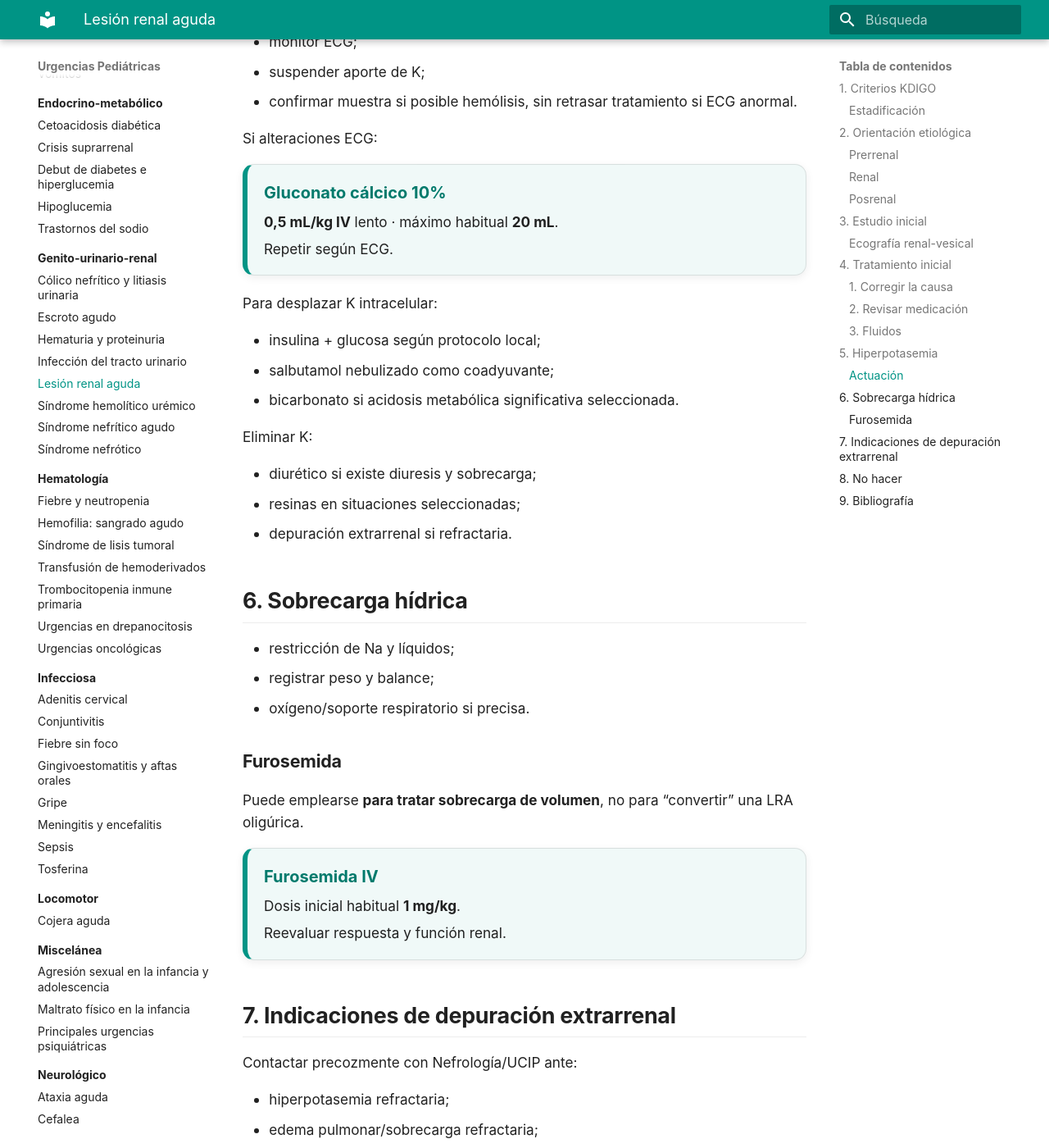
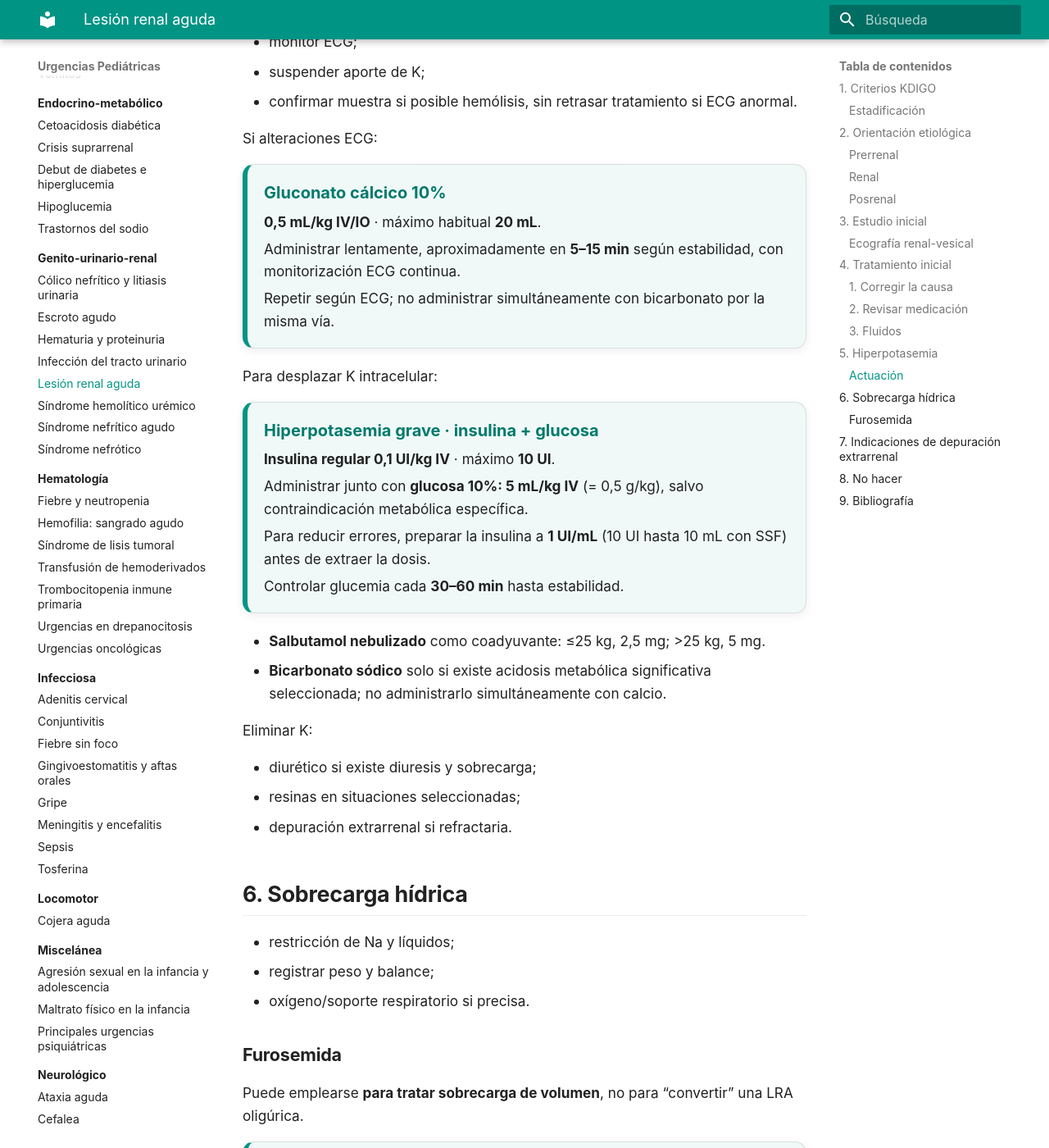
Before and after one commit to gonzaloares/urgencias-pediatricas, an MkDocs documentation site: the page built from docs/nefrologia/lesion-renal-aguda.md, in a window 1280 px wide and 1400 px high, scrolled down 4296 px. Shown: the whole window at 82% size. Built offline with MkDocs 1.6.1 and Material for MkDocs 9.7.7, drawn with Linux system fonts in a browser that asks for light colours; some of the changed text lies outside the part shown.

Commit message:
Auditoría alto riesgo: lesion-renal-aguda

```diff
--- a/docs/nefrologia/lesion-renal-aguda.md
+++ b/docs/nefrologia/lesion-renal-aguda.md
@@ -149,15 +149,23 @@ Si alteraciones ECG:
 
 <div class="dose-card">
   <strong>Gluconato cálcico 10%</strong>
-  <span><b>0,5 mL/kg IV</b> lento · máximo habitual <b>20 mL</b>.</span>
-  <span>Repetir según ECG.</span>
+  <span><b>0,5 mL/kg IV/IO</b> · máximo habitual <b>20 mL</b>.</span>
+  <span>Administrar lentamente, aproximadamente en <b>5–15 min</b> según estabilidad, con monitorización ECG continua.</span>
+  <span>Repetir según ECG; no administrar simultáneamente con bicarbonato por la misma vía.</span>
 </div>
 
 Para desplazar K intracelular:
 
-- insulina + glucosa según protocolo local;
-- salbutamol nebulizado como coadyuvante;
-- bicarbonato si acidosis metabólica significativa seleccionada.
+<div class="dose-card">
+  <strong>Hiperpotasemia grave · insulina + glucosa</strong>
+  <span><b>Insulina regular 0,1 UI/kg IV</b> · máximo <b>10 UI</b>.</span>
+  <span>Administrar junto con <b>glucosa 10%: 5 mL/kg IV</b> (= 0,5 g/kg), salvo contraindicación metabólica específica.</span>
+  <span>Para reducir errores, preparar la insulina a <b>1 UI/mL</b> (10 UI hasta 10 mL con SSF) antes de extraer la dosis.</span>
+  <span>Controlar glucemia cada <b>30–60 min</b> hasta estabilidad.</span>
+</div>
+
+- **Salbutamol nebulizado** como coadyuvante: ≤25 kg, 2,5 mg; >25 kg, 5 mg.
+- **Bicarbonato sódico** solo si existe acidosis metabólica significativa seleccionada; no administrarlo simultáneamente con calcio.
 
 Eliminar K:
 
```
Also changed, not shown: other parts of docs/nefrologia/lesion-renal-aguda.md (+2 -0 lines).
